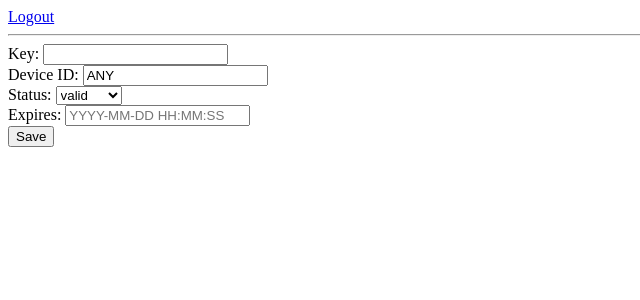
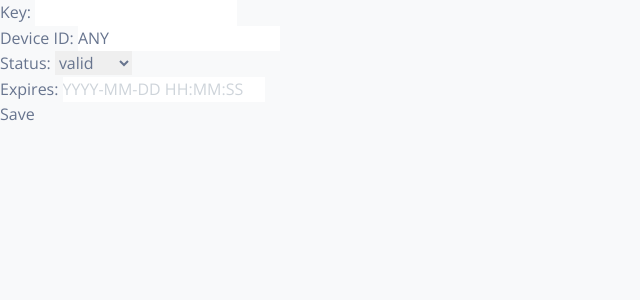
Before and after one commit to Debin07/owodb, a Flask app: page /add in a window 1280 px wide. Shown: the top 300 px of the page, without its empty margins (0-640 px from the left). Run offline with Flask 3, Linux system fonts and the light colour scheme; the visitor is signed in with stand-in values (Sample User, id 1); some libraries are stand-ins or nearby versions.

Commit message:
Update layout.html

```diff
--- a/templates/layout.html
+++ b/templates/layout.html
@@ -1,4 +1,35 @@
-<!doctype html><html><head><title>Dashboard</title></head><body>
-{% if current_user.is_authenticated %}<a href="{{url_for('logout')}}">Logout</a>{% endif %}
-<hr>{% block body %}{% endblock %}
-</body></html>
+<!DOCTYPE html>
+<html lang="en">
+<head>
+	<meta charset="UTF-8" />
+	<meta http-equiv="X-UA-Compatible" content="IE=edge" />
+	<meta name="viewport" content="width=device-width, initial-scale=1.0" />
+	<link rel="apple-touch-icon" sizes="76x76" href="{{ url_for('static',filename='assets/img/apple-icon.png') }}" />
+	<link rel="icon" type="image/png" href="{{ url_for('static',filename='assets/img/favicon.png') }}" />
+	<title>DEBIN LICENSE</title>
+	<!--     Fonts and icons     -->
+	<link href="https://fonts.googleapis.com/css?family=Open+Sans:300,400,600,700" rel="stylesheet" />
+	<!-- Font Awesome Icons -->
+	<script src="https://kit.fontawesome.com/42d5adcbca.js" crossorigin="anonymous"></script>
+	<!-- Nucleo Icons -->
+	<link href="{{ url_for('static',filename='assets/css/nucleo-icons.css') }}" rel="stylesheet" />
+	<link href="{{ url_for('static',filename='assets/css/nucleo-svg.css') }}" rel="stylesheet" />
+	<!-- Main Styling -->
+	<link href="{{ url_for('static',filename='assets/css/argon-dashboard-tailwind.css') }}" rel="stylesheet" />
+</head>
+
+<body class="m-0 font-sans text-base antialiased font-normal dark:bg-slate-900 leading-default bg-gray-50 text-slate-500">
+	<div class="container sticky top-0 z-sticky">
+		<div class="flex flex-wrap -mx-3">
+			<div class="w-full max-w-full px-3 flex-0">
+			</div>
+		</div>
+	</div>
+
+	{% if current_user.is_authenticated %}{% endif %}
+	{% block body %}{% endblock %}
+<!-- plugin for scrollbar  -->
+<script src="{{ url_for('static',filename='assets/js/plugins/perfect-scrollbar.min.js') }}" async></script>
+<!-- main script file  -->
+<script src="{{ url_for('static',filename='assets/js/argon-dashboard-tailwind.js') }}" async></script>
+</html>
```
